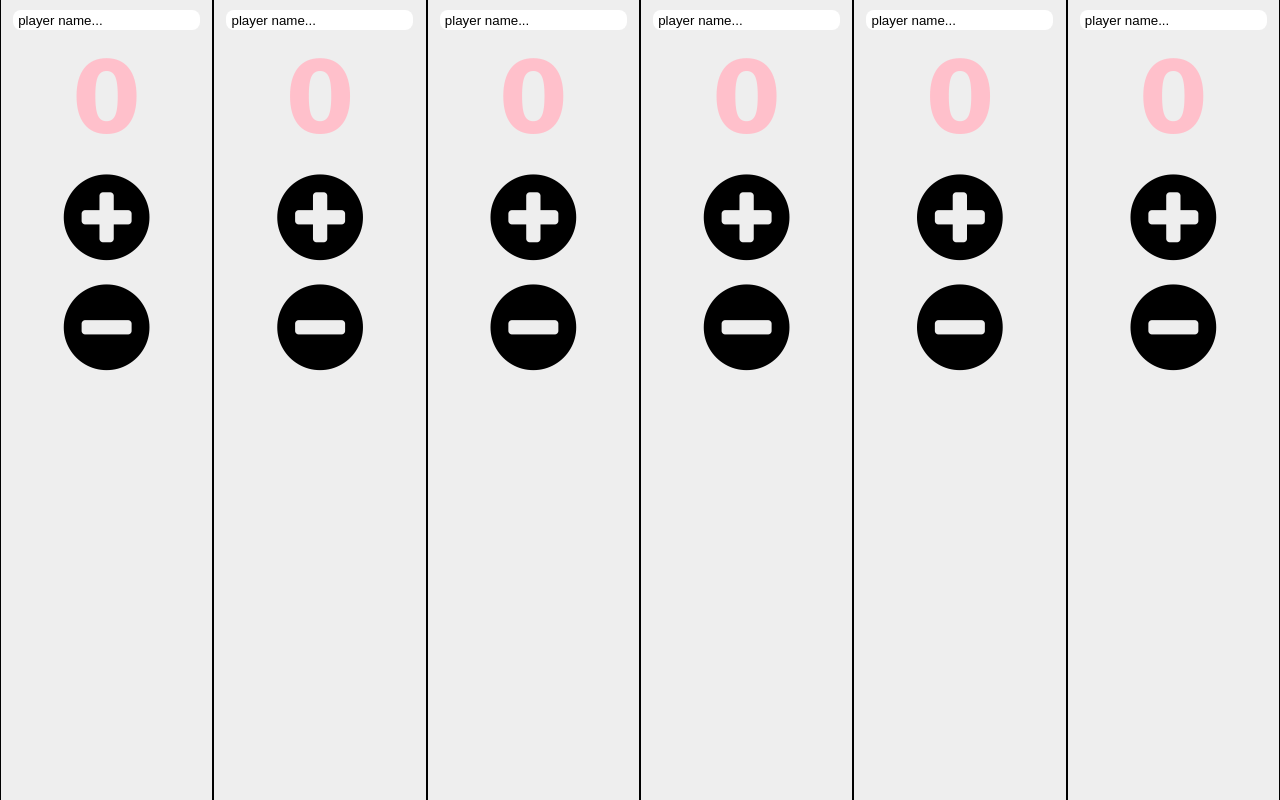
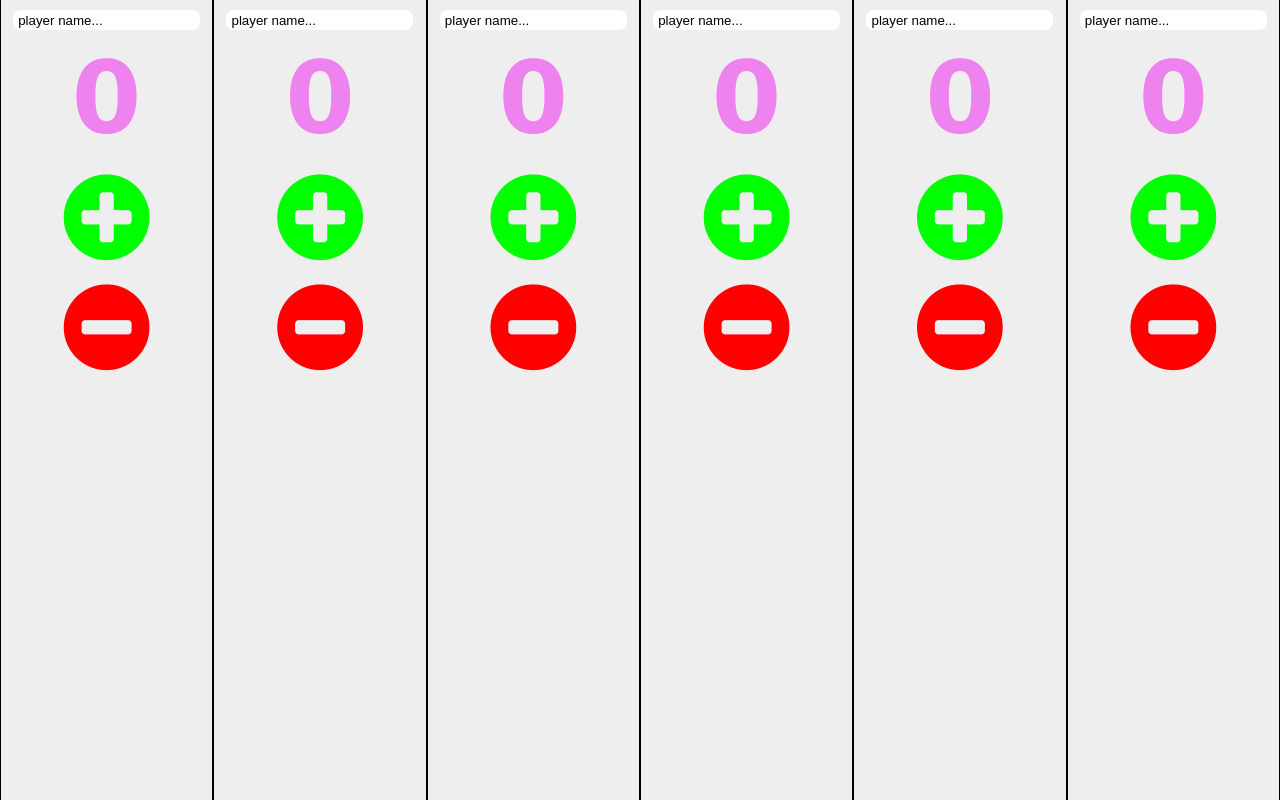
Before and after one commit to lolrieeee/awesome-counter, a plain HTML site: page index.html in a window 1280 px wide. Drawn offline with nearby package versions, Linux system fonts and the light colour scheme; a web font is replaced by a local one.

Commit message:
new colors

```diff
--- a/css/style.css
+++ b/css/style.css
@@ -28,6 +28,14 @@ body {
     margin-bottom:10px;
 }
 
+.add-score {
+    color:lime;
+}
+
+.minus-score {
+    color:red;
+}
+
 input {
     margin-top:10px;
     margin-bottom:10px;
@@ -41,5 +49,5 @@ input {
     font-family: 'Macondo', cursive;
     font-size: 100px;
     margin:0;
-    color:pink;
+    color:violet;
 }
```
